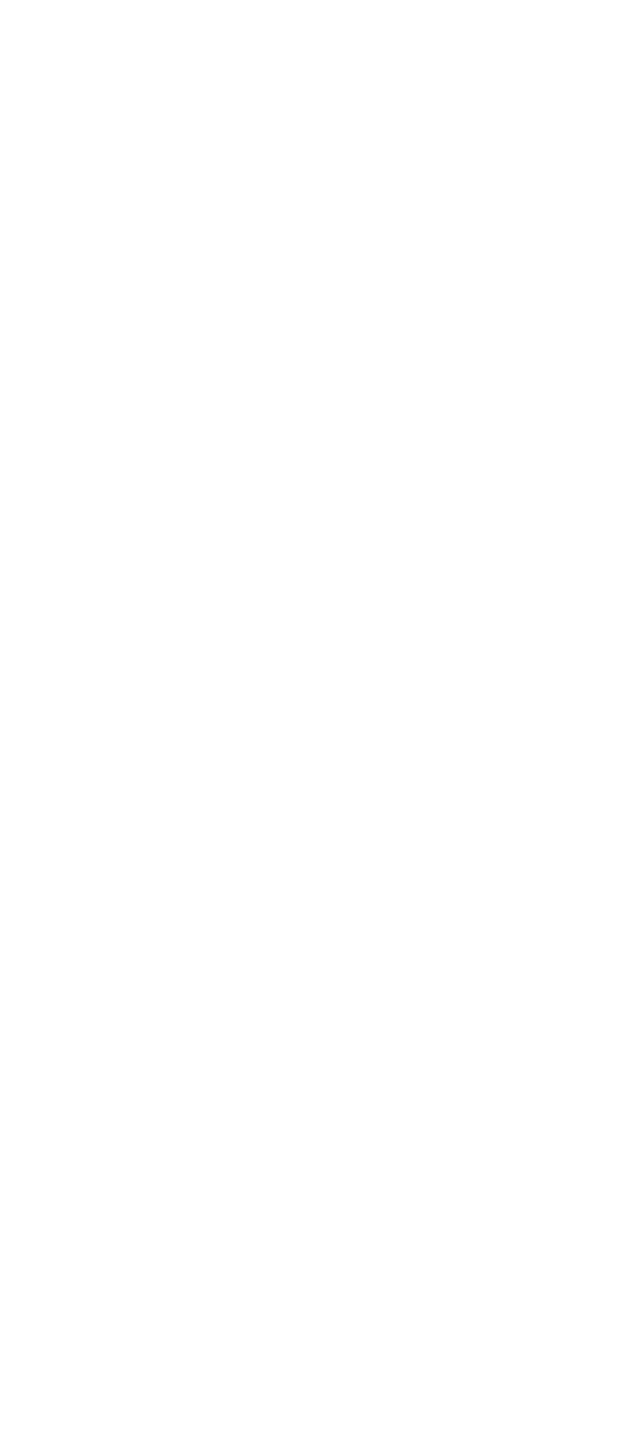
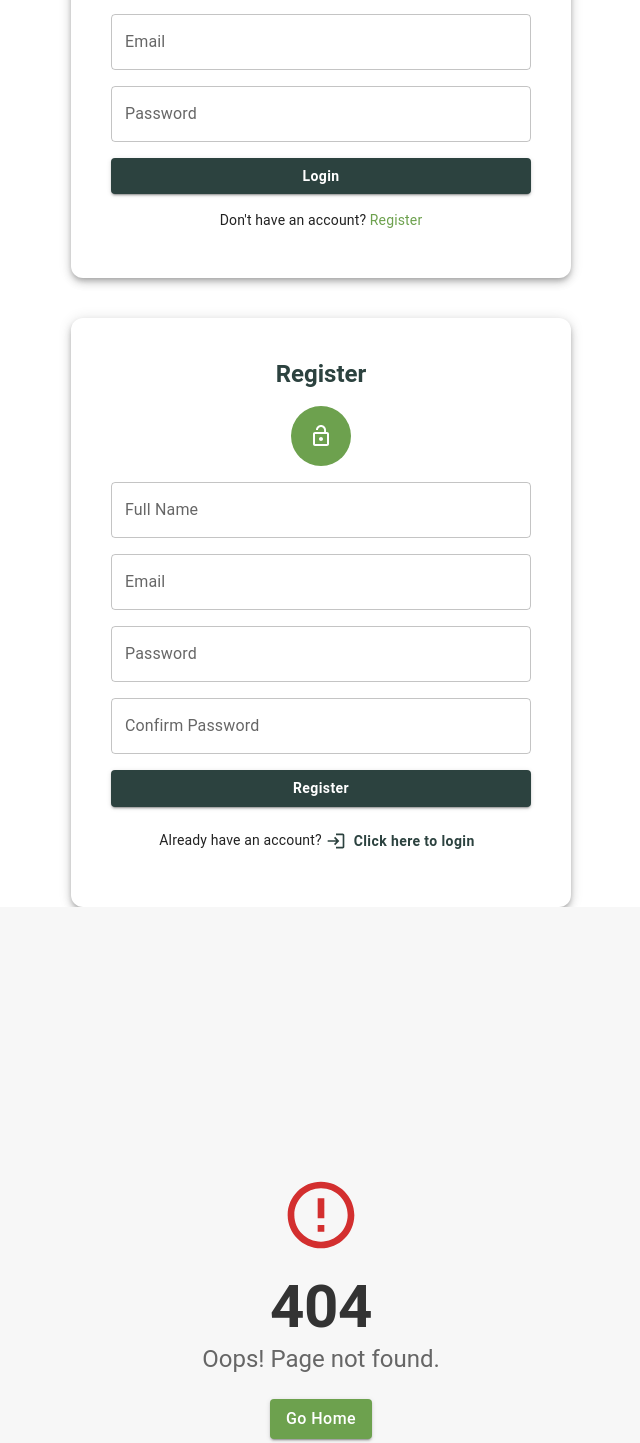
Before and after one commit to Mutai001/Mental-health-app, a React (Vite) app: page / in a window 1280 px wide. Shown: the part 4627-6070 px from the top of the page, without its empty margins (319-959 px from the left). Before the commit the page ends 4437 px from the top, so only its background shows below. Built offline with nearby package versions, Linux system fonts and the light colour scheme.

Commit message:
404 updated

```diff
--- a/src/App.tsx
+++ b/src/App.tsx
@@ -10,6 +10,10 @@ import Mindtraining from './components/pages/landingpage/Mindtraining';
 import Footer from './components/pages/landingpage/Footer';
 import SideNavBar from './components/UserDash/SideNavBar';
 import ProfilePage from './components/UserDash/Profile';
+import LoginPage from './components/Auth/LoginPage';
+import RegistrationPage from './components/Auth/RegistrationPage';
+import NotFoundPage from './components/notfound/NotFoundPage';
+
 
 const App: React.FC = () => {
   return (
@@ -44,6 +48,15 @@ const App: React.FC = () => {
       <div id='profile'>
         <ProfilePage />
         </div>
+      <div id='login'>
+        <LoginPage />
+        </div>
+      <div id='register'>
+        <RegistrationPage />
+        </div>
+      <div id='notfound'>
+        <NotFoundPage />
+        </div>
     </BrowserRouter>
 
   );
--- a/src/components/Auth/LoginPage.tsx
+++ b/src/components/Auth/LoginPage.tsx
@@ -1,51 +1,103 @@
-import React, { useState } from "react";
-import { TextField, Button, Typography, Card } from "@mui/material";
+import { useState } from "react";
+import { Avatar, Button, TextField, Card, CardContent, CircularProgress, Typography } from "@mui/material";
+import { useForm } from "react-hook-form";
+import { z } from "zod";
+import { zodResolver } from "@hookform/resolvers/zod";
+import LockOpenIcon from "@mui/icons-material/LockOpen";
 import { Link } from "react-router-dom";
 
-const LoginPage: React.FC = () => {
-  const [email, setEmail] = useState("");
-  const [password, setPassword] = useState("");
+const schema = z.object({
+  email: z.string().email("Invalid email address"),
+  password: z.string().min(6, "Password must be at least 6 characters"),
+});
 
-  const handleLogin = (e: React.FormEvent) => {
-    e.preventDefault();
-    console.log("Logging in with", { email, password });
+type FormData = z.infer<typeof schema>;
+
+export function LoginPage() {
+  const {
+    register,
+    handleSubmit,
+    formState: { errors },
+  } = useForm<FormData>({ resolver: zodResolver(schema) });
+
+  const [loading, setLoading] = useState(false);
+
+  const onSubmit = async (data: FormData) => {
+    setLoading(true);
+    try {
+      console.log("User logged in:", data);
+      alert("Login successful!");
+    } catch (error) {
+      console.error("Login failed:", error);
+      alert("Login failed. Please try again.");
+    } finally {
+      setLoading(false);
+    }
   };
 
   return (
-    <div className="flex items-center justify-center min-h-screen bg-gray-100">
-      <Card className="p-6 w-full max-w-md shadow-lg">
-        <Typography variant="h5" className="text-center mb-4 font-bold">
+    <Card
+      sx={{
+        maxWidth: 500,
+        mx: "auto",
+        mt: 5,
+        p: 3,
+        textAlign: "center",
+        boxShadow: 5,
+        borderRadius: 3,
+        backgroundColor: "#FFFFFF",
+      }}
+    >
+      <CardContent>
+        <Typography variant="h5" sx={{ fontWeight: "bold", color: "#2C423F", mb: 2 }}>
           Login
         </Typography>
-        <form onSubmit={handleLogin} className="flex flex-col space-y-4">
+        <Avatar sx={{ width: 60, height: 60, margin: "auto", mb: 2, bgcolor: "#6DA14E" }}>
+          <LockOpenIcon />
+        </Avatar>
+        <form onSubmit={handleSubmit(onSubmit)}>
           <TextField
+            fullWidth
             label="Email"
+            variant="outlined"
             type="email"
-            fullWidth
-            required
-            variant="outlined"
-            value={email}
-            onChange={(e) => setEmail(e.target.value)}
+            {...register("email")}
+            error={!!errors.email}
+            helperText={errors.email?.message}
+            sx={{ mb: 2 }}
           />
           <TextField
+            fullWidth
             label="Password"
+            variant="outlined"
             type="password"
+            {...register("password")}
+            error={!!errors.password}
+            helperText={errors.password?.message}
+            sx={{ mb: 2 }}
+          />
+          <Button
+            type="submit"
             fullWidth
-            required
-            variant="outlined"
-            value={password}
-            onChange={(e) => setPassword(e.target.value)}
-          />
-          <Button type="submit" variant="contained" color="primary" fullWidth>
-            Login
+            variant="contained"
+            disabled={loading}
+            sx={{
+              backgroundColor: "#2C423F",
+              color: "#fff",
+              textTransform: "none",
+              fontWeight: "bold",
+              ":hover": { backgroundColor: "#1F302B" },
+            }}
+          >
+            {loading ? <CircularProgress size={20} color="inherit" /> : "Login"}
           </Button>
         </form>
-        <Typography variant="body2" className="text-center mt-4">
-          Don't have an account? <Link to="/register" className="text-blue-500">Register</Link>
+        <Typography variant="body2" sx={{ textAlign: "center", mt: 2 }}>
+          Don't have an account? <Link to="/register" style={{ color: "#6DA14E", textDecoration: "none" }}>Register</Link>
         </Typography>
-      </Card>
-    </div>
+      </CardContent>
+    </Card>
   );
-};
+}
 
 export default LoginPage;
--- a/src/components/Auth/RegistrationPage.tsx
+++ b/src/components/Auth/RegistrationPage.tsx
@@ -1,23 +1,28 @@
 import { useState } from "react";
-import { TextField, Button, Typography, Container, Paper } from "@mui/material";
+import { Avatar, Button, TextField, Card, CardContent, CircularProgress, Typography } from "@mui/material";
 import { z } from "zod";
 import { useForm } from "react-hook-form";
 import { zodResolver } from "@hookform/resolvers/zod";
-// import Google from "@mui/icons-material/Google";
+import LockOpenIcon from "@mui/icons-material/LockOpen";
+import LoginIcon from "@mui/icons-material/Login";
+import { useNavigate } from "react-router-dom";
 
-const schema = z.object({
+const schema = z
+  .object({
     fullName: z.string().min(3, "Full name must be at least 3 characters"),
     email: z.string().email("Invalid email address"),
     password: z.string().min(6, "Password must be at least 6 characters"),
     confirmPassword: z.string(),
-}).refine((data) => data.password === data.confirmPassword, {
+  })
+  .refine((data) => data.password === data.confirmPassword, {
     message: "Passwords must match",
     path: ["confirmPassword"],
   });
 
 type FormData = z.infer<typeof schema>;
 
-export default function RegistrationPage() {
+export function RegistrationPage() {
+  const navigate = useNavigate();
   const {
     register,
     handleSubmit,
@@ -40,24 +45,59 @@ export default function RegistrationPage() {
   };
 
   return (
-    <Container maxWidth="sm" className="mt-10">
-      <Paper className="p-6 shadow-lg rounded-lg bg-white">
-        <Typography variant="h4" className="text-center font-semibold text-gray-800 mb-6">
+    <Card
+      sx={{
+        maxWidth: 500,
+        mx: "auto",
+        mt: 5,
+        p: 3,
+        textAlign: "center",
+        boxShadow: 5,
+        borderRadius: 3,
+        backgroundColor: "#FFFFFF",
+      }}
+    >
+      <CardContent>
+        <Typography variant="h5" sx={{ fontWeight: "bold", color: "#2C423F", mb: 2 }}>
           Register
         </Typography>
-        <form onSubmit={handleSubmit(onSubmit)} className="space-y-4">
-          <TextField label="Full Name" fullWidth {...register("fullName")} error={!!errors.fullName} helperText={errors.fullName?.message} />
-          <TextField label="Email" type="email" fullWidth {...register("email")} error={!!errors.email} helperText={errors.email?.message} />
-          <TextField label="Password" type="password" fullWidth {...register("password")} error={!!errors.password} helperText={errors.password?.message} />
-          <TextField label="Confirm Password" type="password" fullWidth {...register("confirmPassword")} error={!!errors.confirmPassword} helperText={errors.confirmPassword?.message} />
-          <Button type="submit" fullWidth variant="contained" color="primary" disabled={loading}>
-            {loading ? "Registering..." : "Register"}
+        <Avatar sx={{ width: 60, height: 60, margin: "auto", mb: 2, bgcolor: "#6DA14E" }}>
+          <LockOpenIcon />
+        </Avatar>
+        <form onSubmit={handleSubmit(onSubmit)}>
+          <TextField fullWidth label="Full Name" variant="outlined" {...register("fullName")} error={!!errors.fullName} helperText={errors.fullName?.message} sx={{ mb: 2 }} />
+          <TextField fullWidth label="Email" variant="outlined" type="email" {...register("email")} error={!!errors.email} helperText={errors.email?.message} sx={{ mb: 2 }} />
+          <TextField fullWidth label="Password" variant="outlined" type="password" {...register("password")} error={!!errors.password} helperText={errors.password?.message} sx={{ mb: 2 }} />
+          <TextField fullWidth label="Confirm Password" variant="outlined" type="password" {...register("confirmPassword")} error={!!errors.confirmPassword} helperText={errors.confirmPassword?.message} sx={{ mb: 2 }} />
+          <Button
+            type="submit"
+            fullWidth
+            variant="contained"
+            disabled={loading}
+            sx={{
+              backgroundColor: "#2C423F",
+              color: "#fff",
+              textTransform: "none",
+              fontWeight: "bold",
+              ":hover": { backgroundColor: "#1F302B" },
+            }}
+          >
+            {loading ? <CircularProgress size={20} color="inherit" /> : "Register"}
           </Button>
-          {/* <Button fullWidth variant="outlined" color="inherit" startIcon={<GoogleIcon />}>
-            Register with Google
-          </Button> */}
         </form>
-      </Paper>
-    </Container>
+        <Typography variant="body2" sx={{ mt: 2, textAlign: "center" }}>
+          Already have an account?
+          <Button
+            onClick={() => navigate("/login")}
+            startIcon={<LoginIcon />}
+            sx={{ color: "#2C423F", textTransform: "none", fontWeight: "bold" }}
+          >
+            Click here to login
+          </Button>
+        </Typography>
+      </CardContent>
+    </Card>
   );
 }
+
+export default RegistrationPage;
--- /dev/null
+++ b/src/components/notfound/NotFoundPage.tsx
@@ -0,0 +1,43 @@
+import { Button, Typography, Box } from "@mui/material";
+import { Link } from "react-router-dom";
+import ErrorOutlineIcon from "@mui/icons-material/ErrorOutline";
+
+export function NotFoundPage() {
+  return (
+    <Box
+      sx={{
+        display: "flex",
+        flexDirection: "column",
+        alignItems: "center",
+        justifyContent: "center",
+        height: "100vh",
+        backgroundColor: "#f7f7f7",
+        textAlign: "center",
+      }}
+    >
+      <ErrorOutlineIcon sx={{ fontSize: 80, color: "#d32f2f" }} />
+      <Typography variant="h2" sx={{ fontWeight: "bold", color: "#333", mt: 2 }}>
+        404
+      </Typography>
+      <Typography variant="h5" sx={{ color: "#666", mb: 3 }}>
+        Oops! Page not found.
+      </Typography>
+      <Button
+        component={Link}
+        to="/"
+        variant="contained"
+        sx={{
+          backgroundColor: "#6DA14E",
+          color: "white",
+          textTransform: "none",
+          fontSize: "1rem",
+          ":hover": { backgroundColor: "#19e042" },
+        }}
+      >
+        Go Home
+      </Button>
+    </Box>
+  );
+}
+
+export default NotFoundPage;
```
Lines whose indentation alone changed are shown as unchanged.
